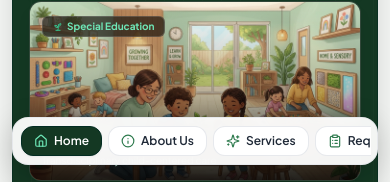
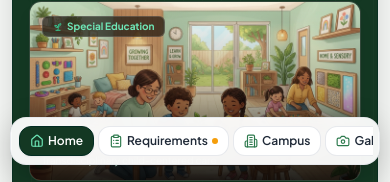
Before and after one commit to harishkittuprojects/little-autism, a React (Vite) app: page / in a window 390 px wide. Shown: the part 667-849 px from the top of the page. Built offline with nearby package versions, Linux system fonts and the light colour scheme.

Commit message:
feat(mobile): display exactly five key navigation buttons in the mobile bottom bar

```diff
--- a/src/components/Navbar.jsx
+++ b/src/components/Navbar.jsx
@@ -40,6 +40,15 @@ export default function Navbar({ onOpenInquiry }) {
     { name: 'Our Campus', path: '/campus', icon: Building2, desc: '4-Acre Residential Home' },
     { name: 'Gallery', path: '/gallery', icon: Camera, desc: 'Bhoomi Puja & Photos' },
     { name: 'Contact Us', path: '/contact', icon: PhoneCall, desc: 'Reach Out & Visit Us' },
+  ];
+
+  // Exactly 5 key navigation buttons for the mobile bottom dock bar
+  const bottomFiveLinks = [
+    { name: 'Home', path: '/', icon: Home },
+    { name: 'Requirements', path: '/#requirements', icon: ClipboardList, highlight: true },
+    { name: 'Campus', path: '/campus', icon: Building2 },
+    { name: 'Gallery', path: '/gallery', icon: Camera },
+    { name: 'Contact', path: '/contact', icon: PhoneCall },
   ];
 
   const checkIsActive = (linkPath) => {
@@ -237,12 +246,12 @@ export default function Navbar({ onOpenInquiry }) {
         )}
       </div>
 
-      {/* Mobile Bottom Quick-Access Bar (Docked at bottom of screen, NOT at top) */}
+      {/* Mobile Bottom Quick-Access Bar (Exactly 5 Navigation Buttons) */}
       {!mobileMenuOpen && (
-        <div className="md:hidden fixed bottom-3 inset-x-3 z-40 max-w-md mx-auto pointer-events-auto transition-all duration-300">
+        <div className="md:hidden fixed bottom-3 inset-x-2.5 z-40 max-w-lg mx-auto pointer-events-auto transition-all duration-300">
           <div className="bg-white/95 backdrop-blur-md rounded-2xl border border-gray-200/90 shadow-[0_8px_30px_rgba(0,0,0,0.18)] p-1.5">
-            <div className="flex items-center gap-1.5 overflow-x-auto no-scrollbar py-0.5 px-0.5">
-              {navLinks.map((link) => {
+            <div className="flex items-center justify-between sm:justify-center gap-1 sm:gap-1.5 overflow-x-auto no-scrollbar py-0.5 px-0.5">
+              {bottomFiveLinks.map((link) => {
                 const Icon = link.icon;
                 const isActive = checkIsActive(link.path);
 
@@ -251,7 +260,7 @@ export default function Navbar({ onOpenInquiry }) {
                     key={link.name}
                     to={link.path}
                     onClick={(e) => handleNavClick(e, link.path)}
-                    className={`inline-flex items-center gap-1.5 px-3 py-1.5 rounded-xl text-xs font-semibold whitespace-nowrap border shadow-xs transition-all active:scale-95 cursor-pointer ${
+                    className={`inline-flex items-center gap-1 sm:gap-1.5 px-2.5 sm:px-3 py-1.5 rounded-xl text-xs font-semibold whitespace-nowrap border shadow-xs transition-all active:scale-95 cursor-pointer shrink-0 ${
                       isActive
                         ? 'bg-[#143823] text-white border-emerald-950 shadow-sm font-bold'
                         : 'bg-white text-gray-800 border-gray-200/90 hover:bg-emerald-50 hover:text-[#2d7a4d]'
```
